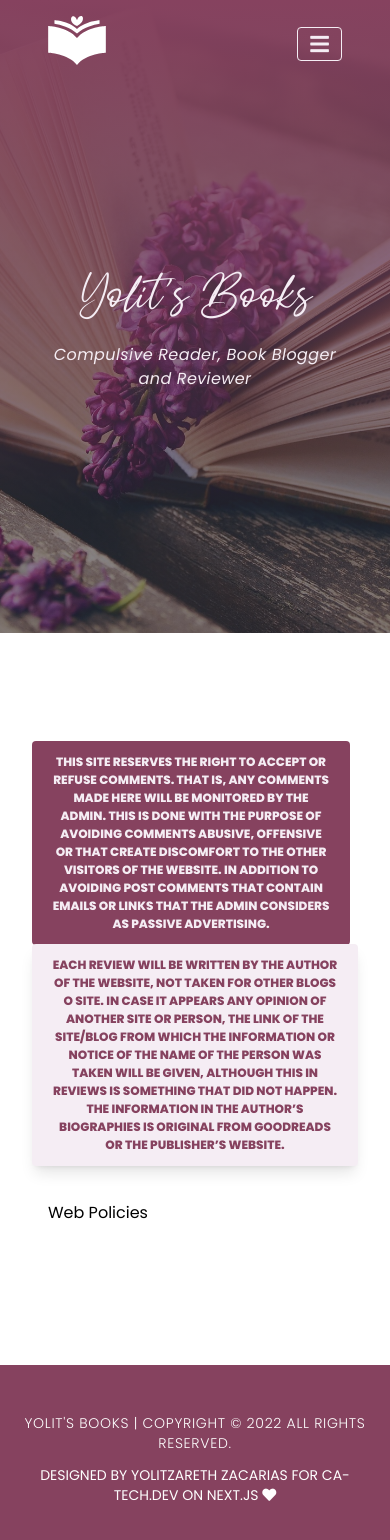
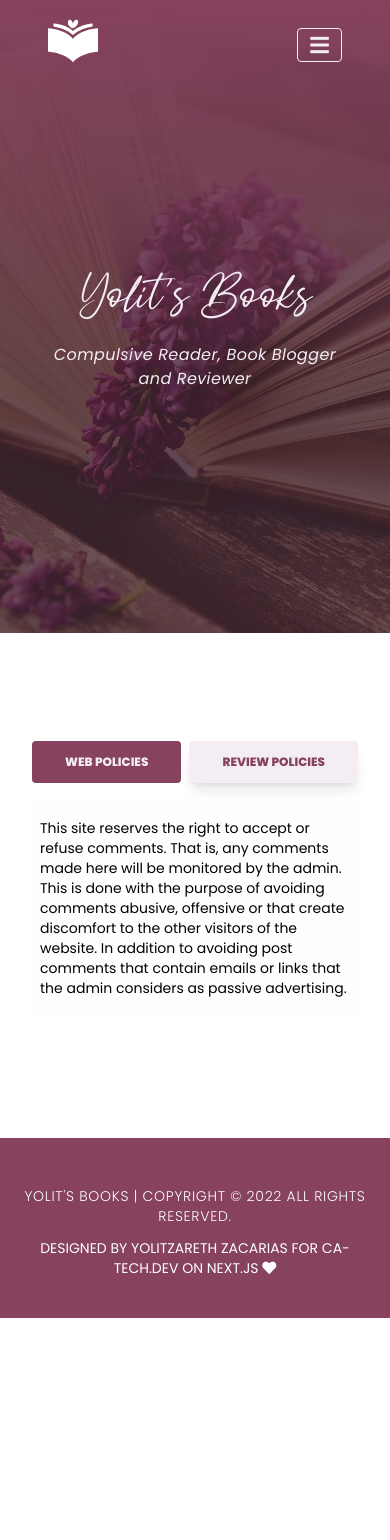
Before and after one commit to yolitzr/my-literaty-blog, a Next.js app: page /policies in a window 390 px wide. Shown: the top 1540 px of the page. After the commit the page ends 1318 px from the top, so only its background shows below. Built offline with nearby package versions, Linux system fonts and the light colour scheme.

Commit message:
changed responsive

```diff
--- a/components/Hero.jsx
+++ b/components/Hero.jsx
@@ -14,11 +14,11 @@ export const Hero = ({ bgHero, titleHero, subTitleHero, authorFullName, editoria
 					<h4 className="mt-4 italic tracking-wide text-center sm:text-base text-book-light">
 						{subTitleHero}
 					</h4>
-					<h3 className='mt-4 text-2xl font-semibold text-center text-book-light lg:text-3xl'>{authorFullName}</h3>
-					<h4 className="mt-2 text-xl text-center text-book-light">
+					<h3 className='mt-4 text-xl font-semibold text-center text-book-light lg:text-3xl'>{authorFullName}</h3>
+					<h4 className="mt-2 text-lg text-center text-book-light">
 						{editorial}
 					</h4>
-					<span className="block w-3/4 mx-auto mt-4 italic text-center text-book-light">
+					<span className="text-xs md:text-sm block w-3/4 mx-auto mt-4 italic text-center text-book-light">
 						{summary}
 					</span>
 				</div>
--- a/components/NavBar.jsx
+++ b/components/NavBar.jsx
@@ -7,7 +7,8 @@ import Logo from '../public/images/logo.svg';
 import { NAV_LINKS } from '../data/NavLinks';
 
 export const NavBar = () => {
-    const [showLinks, setShowLinks] = useState(false);
+    const [showLinks, setShowLinks] = useState(false)
+		const [color, setColor] = useState(false)
 
     //Shink Navigation
     const scrollFunction = () => {
@@ -26,18 +27,28 @@ export const NavBar = () => {
 
     useEffect(() => {
       scrollFunction()
-    }, []);
+
+			if (showLinks === true) {
+				setColor('#86425f')
+				console.log('Hola')
+			}else {
+				setColor('transparent')
+			}
+
+    }, [showLinks]);
 
 	return (
 		<header id="navbar" className="fixed mt-0 w-full z-20">
-			<nav className="flex items-center justify-between flex-wrap mx-auto py-4 px-12 lg:px-32">
+			<nav style={{backgroundColor: color}} className="flex items-center justify-between flex-wrap mx-auto py-4 px-12 lg:px-32">
 				<div className="flex items-center flex-no-shrink text-book-white">
 					<Link href="/">
 						<a>
 							<Image
 								src={Logo}
-								alt="Amante de los Libros"
+								alt="Yolit Loves Books"
 								className="focus:outline-none"
+								width="50"
+								height="50"
 							/>
 						</a>
 					</Link>
--- a/components/Tabs.jsx
+++ b/components/Tabs.jsx
@@ -10,7 +10,7 @@ export const Tabs = ({ tabNameOne, tabNameTwo, tabOne, tabTwo }) => {
 					className="flex flex-row flex-wrap pt-3 pb-4 mb-0 list-none"
 					role="tablist"
 				>
-					<li className="flex-auto mr-2 -mb-px text-center last:mr-0">
+					<li className="flex-auto mr-2 -mb-px text-center last:mr-0 cursor-pointer">
 						<a
 							className={
 								'text-xs font-bold uppercase px-5 py-3 rounded block leading-normal ' +
@@ -25,11 +25,11 @@ export const Tabs = ({ tabNameOne, tabNameTwo, tabOne, tabTwo }) => {
 							data-toggle="tab"
 							role="tablist"
 						>
-							{tabOne}
+							{tabNameOne}
 						</a>
 					</li>
 					{tabNameTwo && (
-						<li className="flex-auto mr-2 -mb-px text-center last:mr-0">
+						<li className="flex-auto mr-2 -mb-px text-center last:mr-0 cursor-pointer">
 							<a
 								className={
 									'text-xs font-bold uppercase px-5 py-3 shadow-lg rounded block leading-normal ' +
@@ -44,24 +44,26 @@ export const Tabs = ({ tabNameOne, tabNameTwo, tabOne, tabTwo }) => {
 								data-toggle="tab"
 								role="tablist"
 							>
-								{tabTwo}
+								{tabNameTwo}
 							</a>
 						</li>
 					)}
 				</ul>
-				<div className="relative flex flex-col w-full min-w-0 mb-6 break-words bg-white rounded">
-					<div className="flex-auto px-4 py-5">
+				<div className="relative flex flex-col w-full min-w-0 mb-6 break-words bg-book-white rounded">
+					<div className="flex-auto px-2 md:px-4 py-5">
 						<div className="tab-content tab-space">
 							<div className={openTab === 1 ? 'block' : 'hidden'}>
 								<div
 									dangerouslySetInnerHTML={{
-										__html: tabNameOne,
+										__html: tabOne,
 									}}
+									className='text-sm lg:text-base'
 								/>
 							</div>
 							<div className={openTab === 2 ? 'block' : 'hidden'}>
 								<div
-									dangerouslySetInnerHTML={{ __html: tabNameTwo }}
+									dangerouslySetInnerHTML={{ __html: tabTwo }}
+									className='text-sm lg:text-base'
 								/>
 								{/* <p dangerouslySetInnerHTML={{ __html: review }} /> */}
 							</div>
--- a/data/NavLinks.js
+++ b/data/NavLinks.js
@@ -19,8 +19,8 @@ export const NAV_LINKS = [
 		url: '/releases',
 		name: 'Book Releases 2022',
 	},
-	// {
-	// 	url: '/policies',
-	// 	name: 'Policies',
-	// },
+	{
+		url: '/policies',
+		name: 'Policies',
+	},
 ];
--- a/next.config.js
+++ b/next.config.js
@@ -1,6 +1,6 @@
 module.exports = {
 	reactStrictMode: true,
 	images: {
-		domains: ['admin.yolitsbooks.com'],
+		domains: ['yolitsbooks.com'],
 	},
 };
--- a/pages/about.jsx
+++ b/pages/about.jsx
@@ -31,7 +31,7 @@ const AboutPage = () => {
 							/>
 						</figure>
 						<div>
-							<p className="text-sm leading-6 text-book-gray mt-6">
+							<p className="text-book-gray mt-6">
 								¡Hi!, I am Yolit , a girl Venezuelan and lover
 								of books, I’ve been passionate about reading for
 								years, the books have been my warm refuge, that
--- a/pages/book/[slug].jsx
+++ b/pages/book/[slug].jsx
@@ -1,7 +1,7 @@
 //Components
 import React from 'react'
 import Image from 'next/image'
-import { Layout, Hero, Tabs, DisqusComments } from '../../components'
+import { Layout, Hero, Tabs, DisqusComments, AdBanner } from '../../components'
 // Config
 import { IMAGE_BASE_URL } from '../../config/config'
 import imgSep from '../../public/images/separator.png'
@@ -39,20 +39,20 @@ const BookDetail = ({ book }) => {
 				<section>
 					<section className="grid lg:grid-cols-gridTwo lg:mt-12">
 						{/* Sinopsis and Review */}
-						<div className="flex flex-col shadow-lg height-custom lg:col-span-8">
+						<div className="flex flex-col md:shadow-lg height-custom lg:col-span-8">
 							<div className="p-6 md:py-6 md:px-10">
 								<article className="rounded-b-lg">
 									{book?.review !== null ? (
 										<Tabs
-											tabNameOne={book?.synopsis}
-											tabNameTwo={book?.review?.description}
-											tabOne="Synopsis"
-											tabTwo="My Review"
+											tabOne={book?.synopsis}
+											tabTwo={book?.review?.description}
+											tabNameOne="Synopsis"
+											tabNameTwo="My Review"
 										/>
 									) : (
 										<Tabs
-											tabNameOne={book?.synopsis}
-											tabOne="Synopsis"
+											tabOne={book?.synopsis}
+											tabNameOne="Synopsis"
 										/>
 									)}
 								</article>
@@ -188,6 +188,8 @@ const BookDetail = ({ book }) => {
 									</div>
 								</div>
 							</div>
+
+							{/* <AdBanner /> */}
 						</div>
 					</section>
 					<section className="relative">
@@ -256,4 +258,4 @@ export async function getServerSideProps({ params }) {
   return { props: { book } }
 }
 
-export default BookDetail;
+export default BookDetail
--- a/pages/releases.jsx
+++ b/pages/releases.jsx
@@ -17,7 +17,7 @@ const ReleasesPage = () => {
 		<Layout>
 			<Hero
 				bgHero={imgHero.src}
-				titleHero="Yolit's Bookshelf"
+				titleHero="Yolit's Books"
 				subTitleHero="Compulsive Reader, Book Blogger and Reviewer"
 			/>
 			<main className="container p-6 mx-auto lg:py-10 lg:px-14">
--- a/styles/main.css
+++ b/styles/main.css
@@ -72,7 +72,7 @@ blockquote {
     width: 100%;
     height: 75vh;
     content: '';
-    background-image: linear-gradient(180deg, #86425f 0%, #352F4496 80%);
+    background-image: linear-gradient(180deg, #86425f 0%, #442432c9 60%);
 }
 
 .hero-img h2 {
--- a/tailwind.config.js
+++ b/tailwind.config.js
@@ -25,7 +25,7 @@ module.exports = {
 		},
 		fontFamily: {
       sans: ["Poppins", "sans-serif"]
-    }
+    },
 	},
 	variants: {
 		extend: {},
```
Also changed, not shown: components/index.js (+16 -14 lines), config/config.js (+7 -3 lines).
